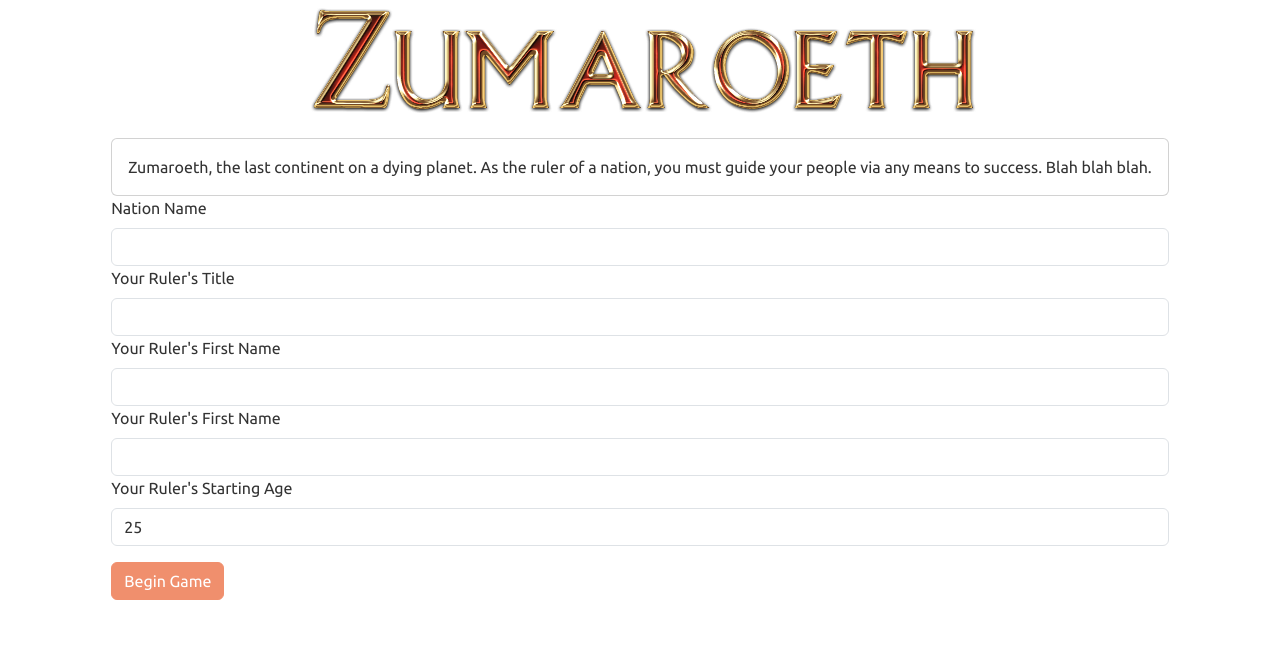
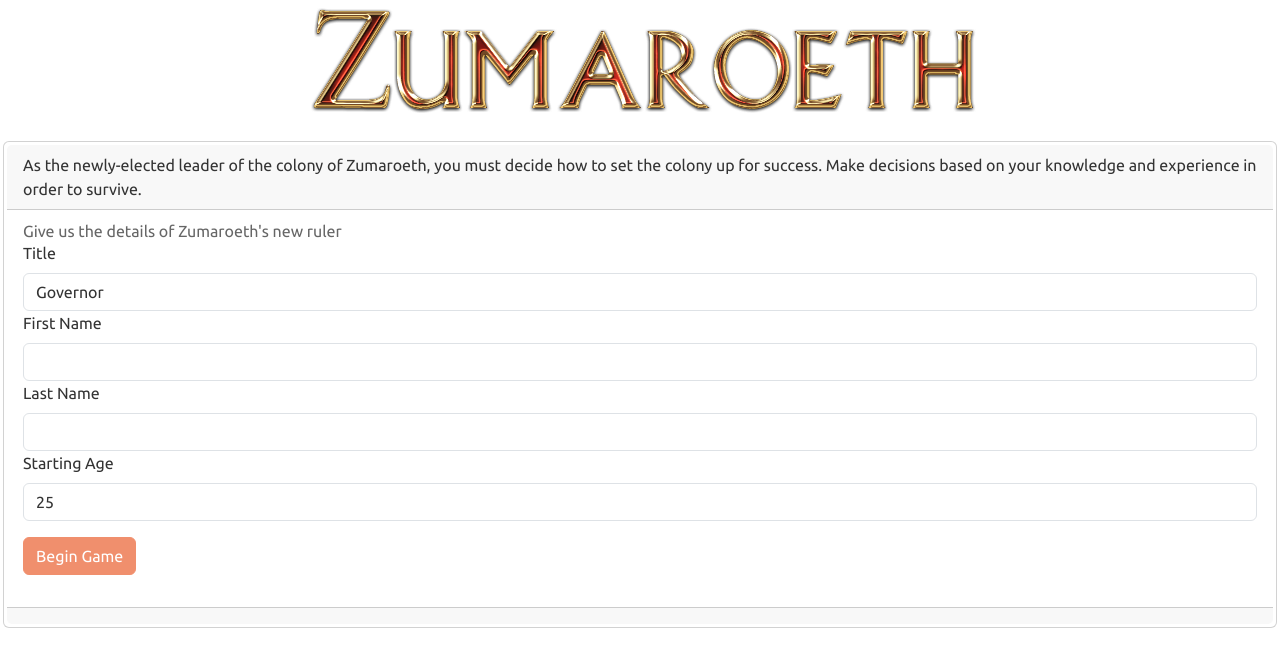
Before and after one commit to randomgeekdom/Zumaroeth, an Angular app: page /new-game in a window 1280 px wide. Shown: the top 666 px of the page. Built offline with nearby package versions, Linux system fonts and the light colour scheme.

Commit message:
Updating create new game page

```diff
--- a/src/app/home/home.component.html
+++ b/src/app/home/home.component.html
@@ -1,7 +1,7 @@
 <div *ngIf="!!game">
-    Nation: {{game.nationName}}
-    Ruler: {{game.rulerTitle}} {{game.ruler.firstName}} {{game.ruler.lastName}}
-    Year: {{game.year}}
+    <h4>Zumaroeth</h4>
+    <h6>Ruler: {{game.rulerTitle}} {{game.ruler.firstName}} {{game.ruler.lastName}}</h6>
+    <h6>Year: {{game.year}}</h6>
 </div>
 
 <div class="d-flex flex-row my-3">
--- a/src/app/models/game.ts
+++ b/src/app/models/game.ts
@@ -4,7 +4,6 @@ import Entity from "./entity";
 
 export default class Game extends Entity {
 
-    nationName: string = "";
     rulerTitle: string = "";
     ruler: Character;
     year = 1;
--- a/src/app/new-game/new-game.component.html
+++ b/src/app/new-game/new-game.component.html
@@ -1,31 +1,38 @@
+<div class="d-flex flex-wrap">
+    <!-- <div class="card">
+        <div class="card-header">Welcome to Zumaroeth</div>
+        <div class="card-body"> As the newly-elected leader of the colony of Zumaroeth, you must decide how to set the
+            colony up for success. Make decisions based on your knowledge and experience in order to survive.
+        </div>
+    </div> -->
     <div class="card">
+        <div class="card-header">As the newly-elected leader of the colony of Zumaroeth, you must decide how to set the
+            colony up for success. Make decisions based on your knowledge and experience in order to survive. </div>
         <div class="card-body">
-      <p class="card-text">Zumaroeth, the last continent on a dying planet.  As the ruler of a nation, you must guide your people via any means to success.  Blah blah blah.</p>
-    </div>
-  </div>
+            <h6 class="card-subtitle text-muted">Give us the details of Zumaroeth's new ruler</h6>
             <form>
                 <div class="form-group">
-        <label for="name" class="form-label">Nation Name</label>
-        <input type="text" class="form-control" id="name" [(ngModel)]="nationName" name="name">
-    </div>
-    <div class="form-group">
-        <label for="title" class="form-label">Your Ruler's Title</label>
+                    <label for="title" class="form-label">Title</label>
                     <input type="text" class="form-control" id="title" [(ngModel)]="title" name="title">
                 </div>
                 <div class="form-group">
-        <label for="firstName" class="form-label">Your Ruler's First Name</label>
+                    <label for="firstName" class="form-label">First Name</label>
                     <input type="text" class="form-control" id="firstName" [(ngModel)]="firstName" name="firstName">
                 </div>
                 <div class="form-group">
-        <label for="lastName" class="form-label">Your Ruler's First Name</label>
+                    <label for="lastName" class="form-label">Last Name</label>
                     <input type="text" class="form-control" id="lastName" [(ngModel)]="lastName" name="lastName">
                 </div>
                 <div class="form-group">
-        <label for="age" class="form-label">Your Ruler's Starting Age</label>
-        <input type="number" class="form-control" id="age" [(ngModel)]="age" name="age" min="15" max="50">
+                    <label for="age" class="form-label">Starting Age</label>
+                    <input type="number" class="form-control" id="age" [(ngModel)]="age" name="age" min="25" max="50">
                 </div>
                 <div class="form-group my-3">
-        <button [disabled]="isCreateDisabled()" type="submit" class="btn btn-primary" (click)="createGame()">Begin Game</button>
+                    <button [disabled]="isCreateDisabled()" type="submit" class="btn btn-primary"
+                        (click)="createGame()">Begin Game</button>
                 </div>
-
             </form>
+        </div>
+        <div class="card-footer"></div>
+    </div>
+</div>
--- a/src/app/new-game/new-game.component.ts
+++ b/src/app/new-game/new-game.component.ts
@@ -18,8 +18,7 @@ export class NewGameComponent {
   firstName="";
   lastName="";
   age = 25;
-  title = "";
-  nationName = "";
+  title = "Governor";
 
 
   constructor(private gameSaver: GameSaverService, private router: Router) { }
@@ -27,7 +26,6 @@ export class NewGameComponent {
   createGame(): void{
 
     var game = new Game(this.firstName, this.lastName, this.age);
-    game.nationName = this.nationName;
     game.rulerTitle = this.title;
 
     this.gameSaver.Save(game);
@@ -39,11 +37,9 @@ export class NewGameComponent {
       !this.lastName ||
       !this.title ||
       !this.age ||
-      !this.nationName ||
       this.firstName.trim().length == 0 ||
       this.lastName.trim().length == 0 ||
       this.title.trim().length == 0 ||
-      this.nationName.trim().length == 0 ||
       this.age < 15 ||
       this.age > 50;
   }
--- a/src/styles.scss
+++ b/src/styles.scss
@@ -1 +1,5 @@
 /* You can add global styles to this file, and also import other style files */
+.card{
+    margin: 3px;
+    padding: 3px;
+}
```
Lines whose indentation alone changed are shown as unchanged.
